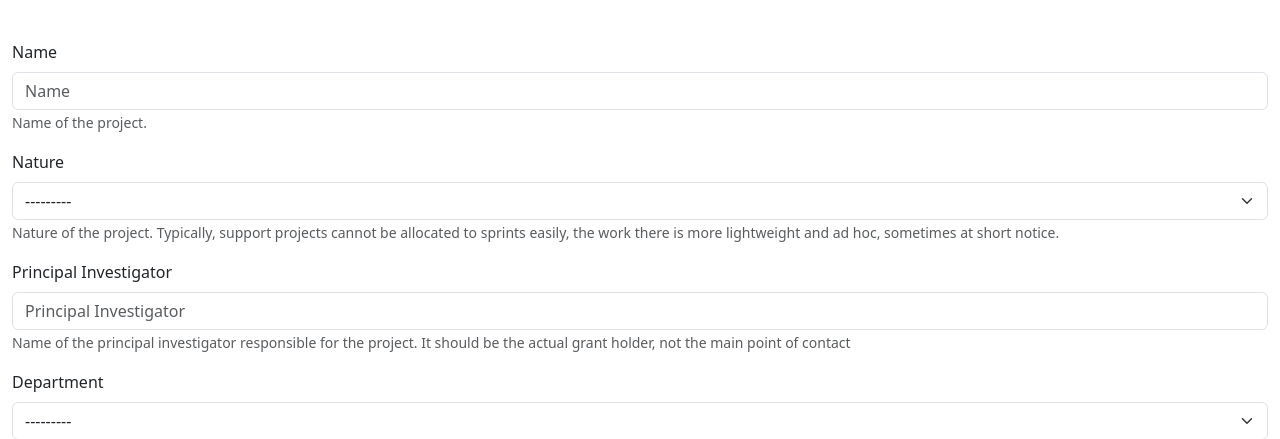
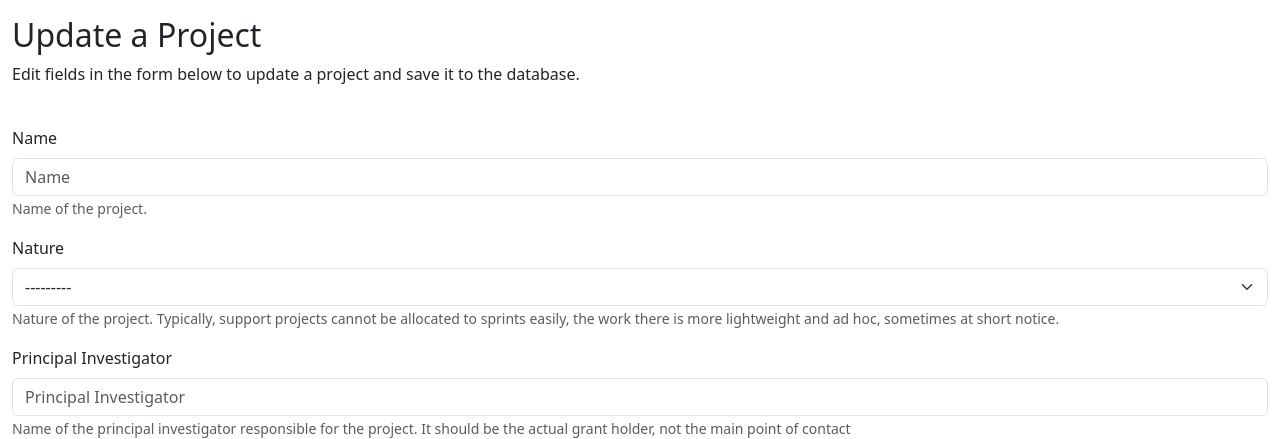
Before and after one commit to ImperialCollegeLondon/proCAT, a Django app: template main/templates/main/project_update.html in a window 1280 px wide. Shown: the part 82-521 px from the top of the page. Run offline with Django 5.2, Linux system fonts and the light colour scheme; the template is opened without the code that fills it: values that come from a table or form of the project are taken from there, others are empty; some libraries are stand-ins or nearby versions.

Commit message:
update project_update.html with new `block update` tags
Co-authored-by: Diego Alonso Álvarez <6095790+dalonsoa@users.noreply.github.com>

```diff
--- a/main/templates/main/project_update.html
+++ b/main/templates/main/project_update.html
@@ -1,7 +1,7 @@
 {% extends "main/base_update.html" %}
 
-{% block create %}
+{% block update %}
   <h2>Update a Project</h2>
 
   <p>Edit fields in the form below to update a project and save it to the database.</p>
-{% endblock create %}
+{% endblock update %}
```
